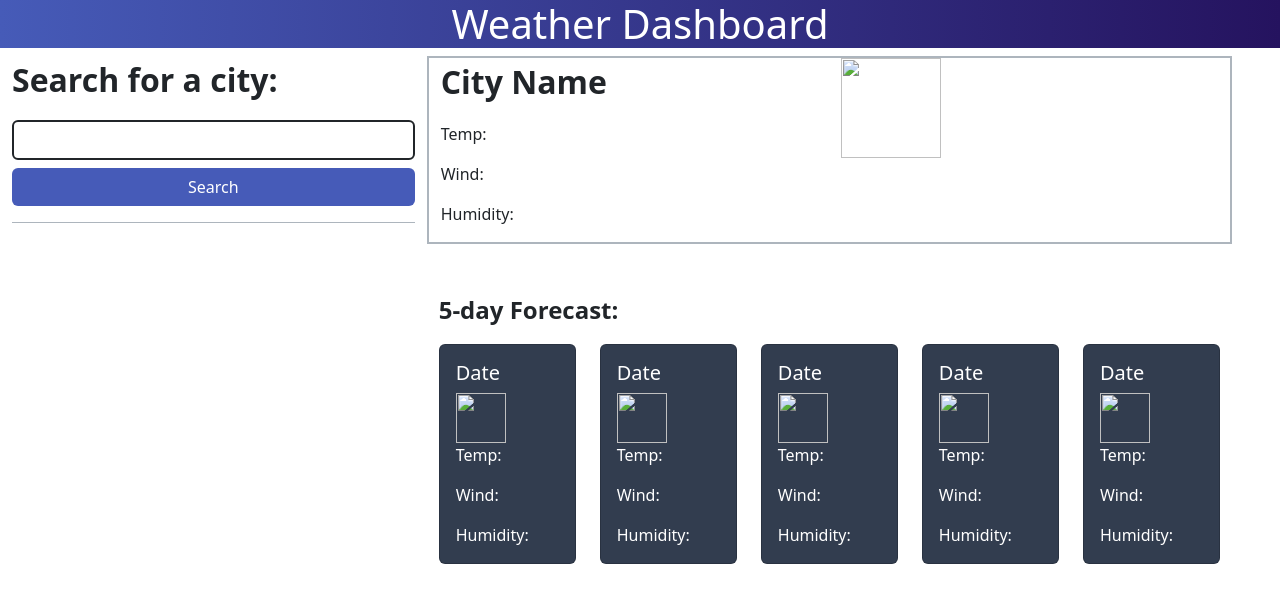
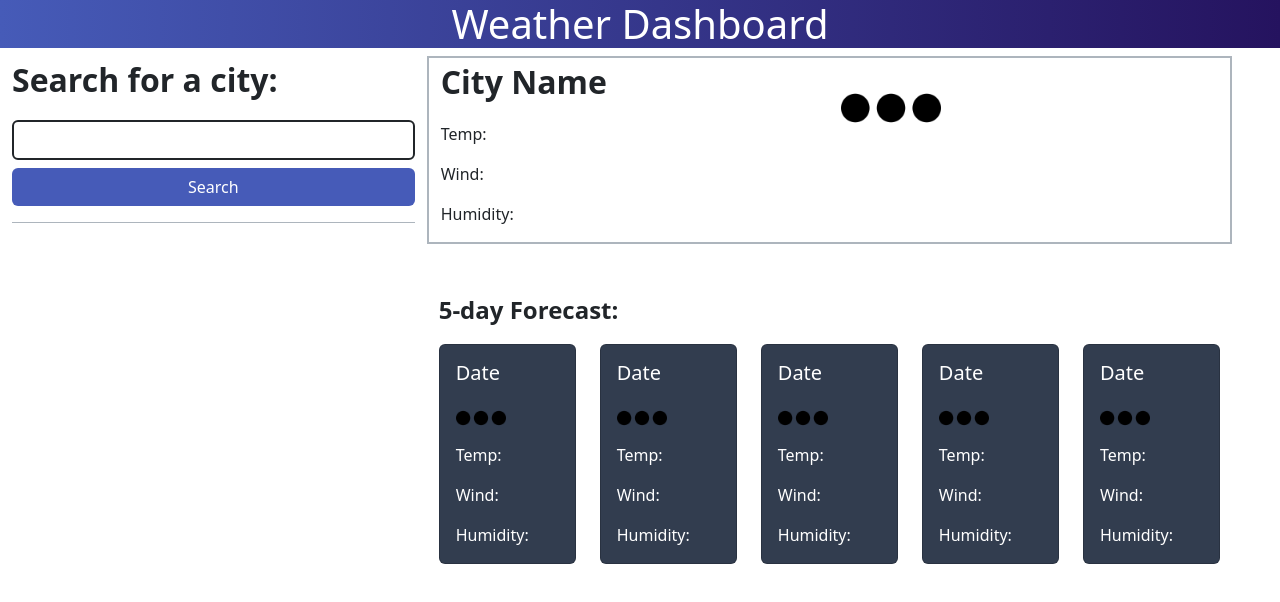
Before and after one commit to franksabogal04/Bootcamp-06-Weather-Dashboard, a plain HTML site: page index.html in a window 1280 px wide. Drawn offline with nearby package versions, Linux system fonts and the light colour scheme; the site is published under a folder, as on GitHub Pages, so addresses that start at the root find nothing.

Commit message:
Update index.html

```diff
--- a/index.html
+++ b/index.html
@@ -31,7 +31,7 @@
                         <p id="humidity1">Humidity:</p>
                     </div>
                     <div class="col">
-                        <img id="pic1" src="/Assets/imageLoader.png" alt="" width="100" height="100">
+                        <img id="pic1" src="Assets/imageLoader.png" alt="" width="100" height="100">
                     </div>
                 </div>
                 <div class="row">
@@ -42,7 +42,7 @@
                         <div class="card text-bg-darkblue">
                             <div class="card-body">
                               <h5 id="date2" class="card-title">Date</h5>
-                              <img id="pic2" src="/Assets/imageLoader.png" alt="" width="50" height="50">
+                              <img id="pic2" src="Assets/imageLoader.png" alt="" width="50" height="50">
                               <p id="temp2" class="card-text">Temp:</p>
                               <p id="wind2" class="card-text">Wind:</p>
                               <p id="humidity2" class="card-text">Humidity:</p>
@@ -53,7 +53,7 @@
                         <div class="card text-bg-darkblue">
                             <div class="card-body">
                               <h5 id="date3" class="card-title">Date</h5>
-                              <img id="pic3" src="/Assets/imageLoader.png" alt="" width="50" height="50">
+                              <img id="pic3" src="Assets/imageLoader.png" alt="" width="50" height="50">
                               <p id="temp3" class="card-text">Temp:</p>
                               <p id="wind3" class="card-text">Wind:</p>
                               <p id="humidity3" class="card-text">Humidity:</p>
@@ -64,7 +64,7 @@
                         <div class="card text-bg-darkblue">
                             <div class="card-body">
                               <h5 id="date4" class="card-title">Date</h5>
-                              <img id="pic4" src="/Assets/imageLoader.png" alt="" width="50" height="50">
+                              <img id="pic4" src="Assets/imageLoader.png" alt="" width="50" height="50">
                               <p id="temp4" class="card-text">Temp:</p>
                               <p id="wind4" class="card-text">Wind:</p>
                               <p id="humidity4" class="card-text">Humidity:</p>
@@ -75,7 +75,7 @@
                         <div class="card text-bg-darkblue">
                             <div class="card-body">
                               <h5 id="date5" class="card-title">Date</h5>
-                              <img id="pic5" src="/Assets/imageLoader.png" alt="" width="50" height="50">
+                              <img id="pic5" src="Assets/imageLoader.png" alt="" width="50" height="50">
                               <p id="temp5" class="card-text">Temp:</p>
                               <p id="wind5" class="card-text">Wind:</p>
                               <p id="humidity5" class="card-text">Humidity:</p>
@@ -86,7 +86,7 @@
                         <div class="card text-bg-darkblue">
                             <div class="card-body">
                               <h5 id="date6" class="card-title">Date</h5>
-                              <img id="pic6" src="/Assets/imageLoader.png" alt="" width="50" height="50">
+                              <img id="pic6" src="Assets/imageLoader.png" alt="" width="50" height="50">
                               <p id="temp6" class="card-text">Temp:</p>
                               <p id="wind6" class="card-text">Wind:</p>
                               <p id="humidity6" class="card-text">Humidity:</p>
```
